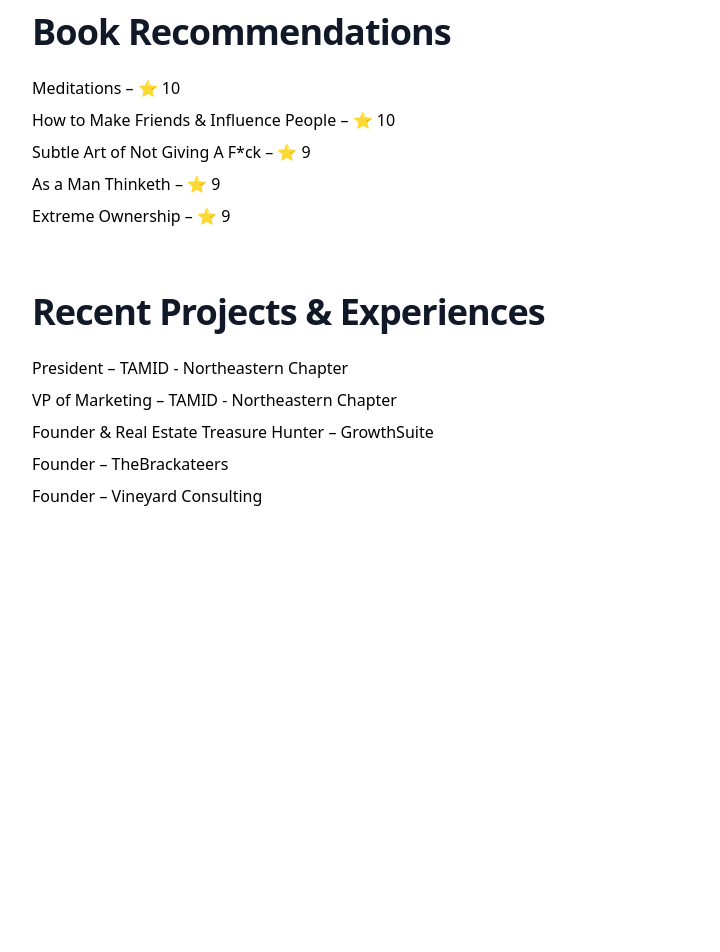
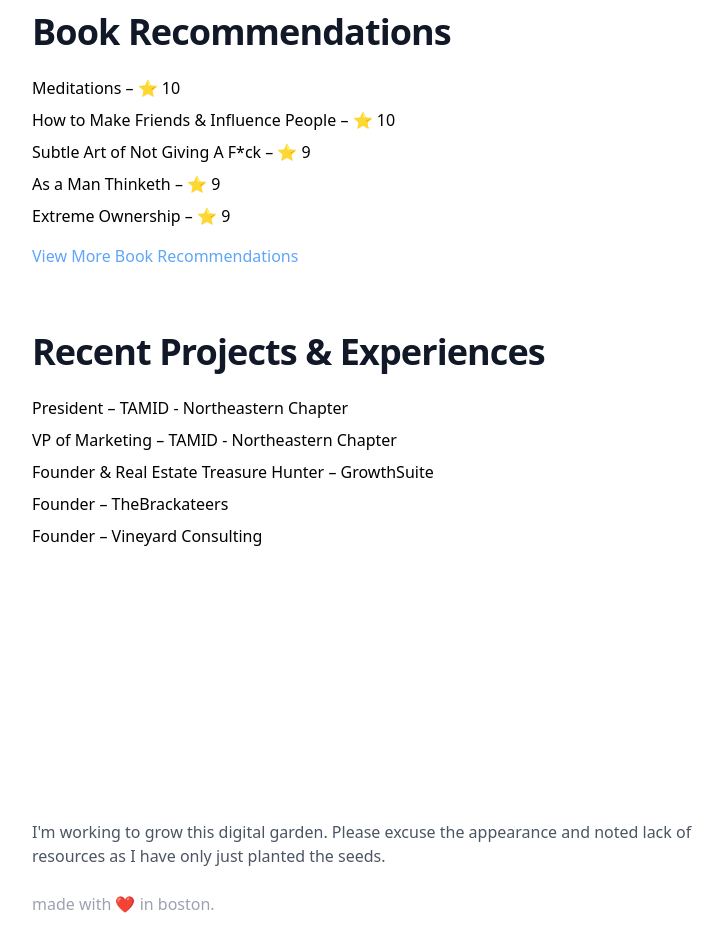
Before and after one commit to KnowIsPow/digital-garden, a Next.js app: page / in a window 1280 px wide. Shown: the part 1681-2633 px from the top of the page, without its empty margins (272-992 px from the left). Before the commit the page ends 2413 px from the top, so only its background shows below. Built offline with nearby package versions, Linux system fonts and the light colour scheme.

Commit message:
Add layout

```diff
--- a/src/app/layout.js
+++ b/src/app/layout.js
@@ -9,7 +9,16 @@ export const metadata = {
 export default function RootLayout({ children }) {
   return (
     <html lang="en">
-      <body>{children}</body>
+      <body className="px-6 lg:px-8">
+        <main className="mx-auto max-w-7xl">{children}</main>
+        <footer className="max-w-2xl py-12 mx-auto space-y-6 ">
+          <p className="text-gray-600">
+            I&apos;m working to grow this digital garden. Please excuse the appearance and noted
+            lack of resources as I have only just planted the seeds.
+          </p>
+          <p className="text-gray-400">made with ❤️ in boston.</p>
+        </footer>
+      </body>
     </html>
   );
 }
--- a/src/app/page.jsx
+++ b/src/app/page.jsx
@@ -6,16 +6,14 @@ import Link from 'next/link';
 
 export default function Home() {
   return (
-    <main className="py-32 mx-auto sm:py-48 lg:py-56">
-      <div className="px-6 mx-auto max-w-7xl lg:px-8">
-        <div className="max-w-2xl mx-auto">
+    <div className="max-w-2xl py-32 mx-auto sm:py-48 lg:py-56">
       <header className="pb-10 mb-10 border-b border-gray-200 sm:mb-16 sm:pb-16">
         <h1 className="text-4xl font-bold tracking-tight sm:text-6xl">
           Hiya, I&apos;m Curtis Fisher 👋
         </h1>
         <p className="mt-6 text-lg leading-8 text-gray-700">
-              Welcome to my digital garden 🌱 It&apos;s all about growing excitement, learning tech,
-              and sharing the resources and lessons I&apos;ve discovered along the way.
+          Welcome to my digital garden 🌱 It&apos;s all about growing excitement, learning tech, and
+          sharing the resources and lessons I&apos;ve discovered along the way.
         </p>
       </header>
       <section className="space-y-16">
@@ -25,10 +23,7 @@ export default function Home() {
           </h2>
           <div className="space-y-12">
             {posts.map((post) => (
-                  <article
-                    key={post.id}
-                    className="flex flex-col items-start justify-between max-w-xl"
-                  >
+              <article key={post.id} className="flex flex-col items-start justify-between max-w-xl">
                 <div className="flex items-center text-xs gap-x-4">
                   <time dateTime={post.datetime} className="text-gray-500">
                     {post.date}
@@ -58,7 +53,7 @@ export default function Home() {
         </div>
         <div>
           <h2 className="mb-6 text-3xl font-bold tracking-tight text-gray-900 sm:text-4xl">
-                Values & Goals
+            Values
           </h2>
           <ul className="space-y-2">
             {values.map((value) => (
@@ -76,6 +71,9 @@ export default function Home() {
               .map((book) => <li key={book.title}>{`${book.title} – ⭐ ${book.score}`}</li>)
               .slice(0, 5)}
           </ul>
+          <div className="mt-4 text-blue-400 hover:underline">
+            <Link href="/books">View More Book Recommendations</Link>
+          </div>
         </div>
         <div>
           <h2 className="mb-6 text-3xl font-bold tracking-tight text-gray-900 sm:text-4xl">
@@ -91,8 +89,6 @@ export default function Home() {
         </div>
       </section>
     </div>
-      </div>
-    </main>
   );
 }
 
```
Lines whose indentation alone changed are shown as unchanged.
